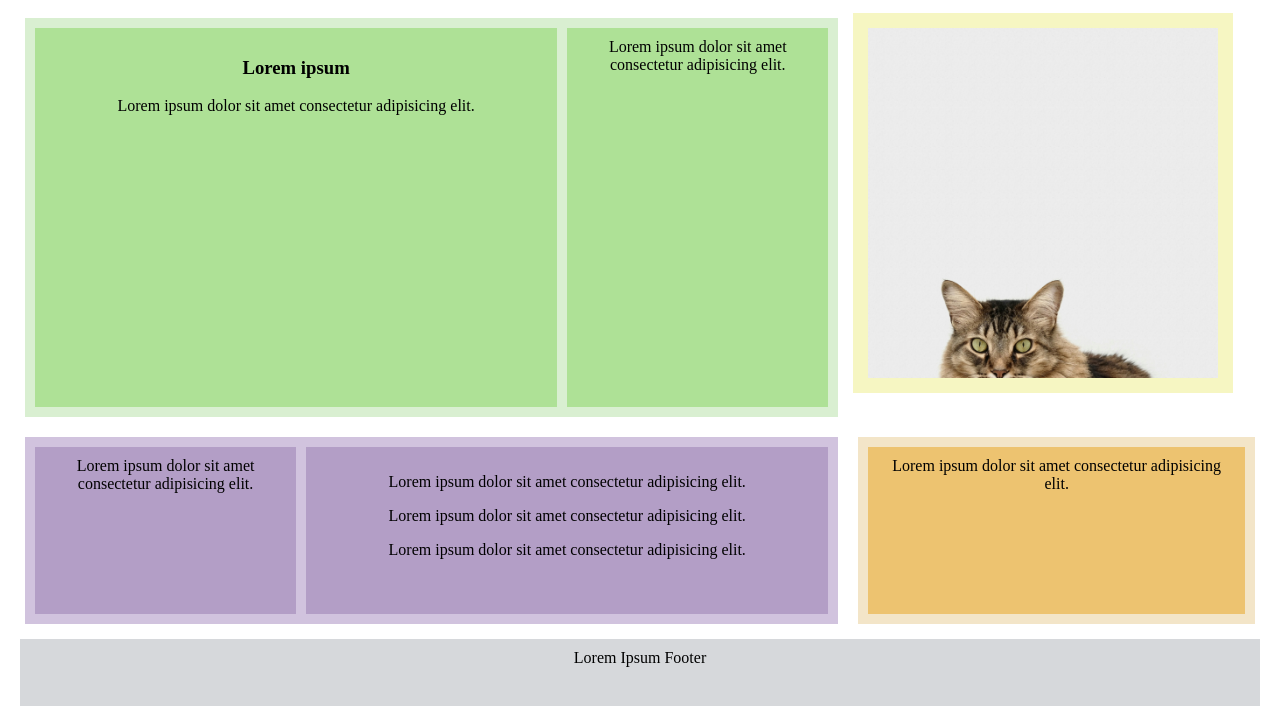
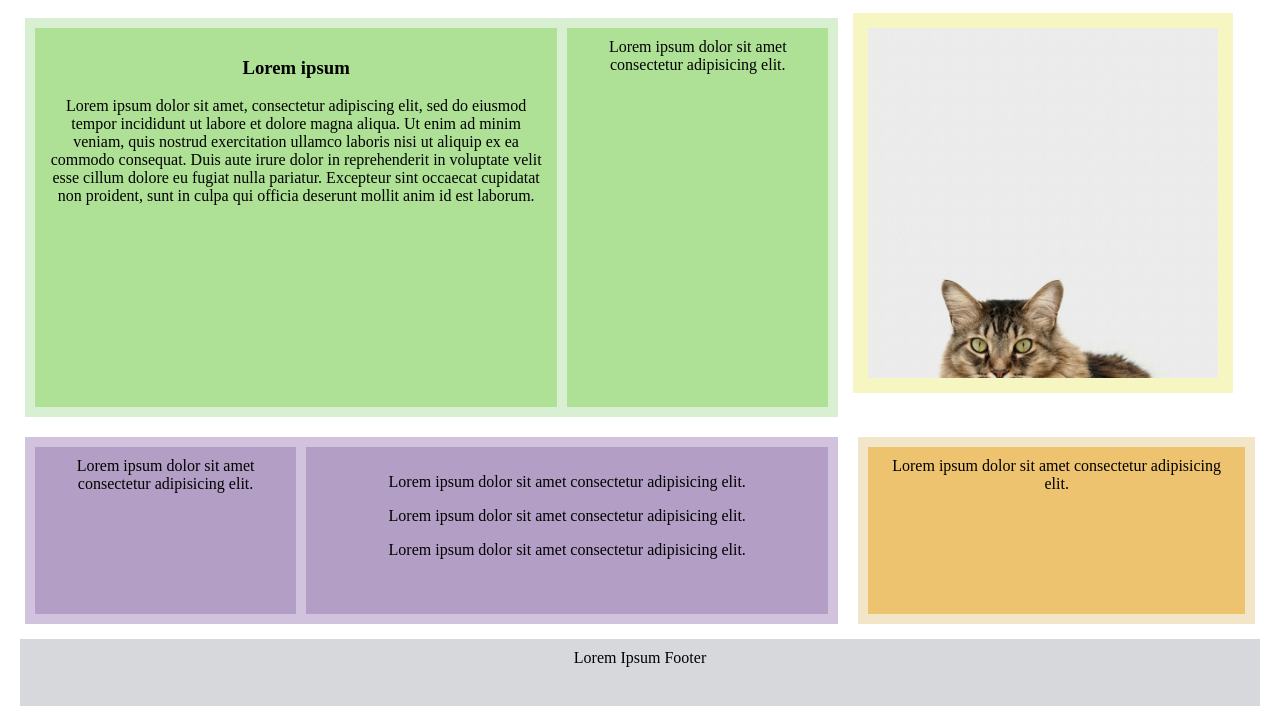
Before and after one commit to maijama/homework2, a plain HTML site: page index.html in a window 1280 px wide. Shown: the part 114-840 px from the top of the page. Drawn offline with Linux system fonts and the light colour scheme.

Commit message:
last touch

```diff
--- a/index.html
+++ b/index.html
@@ -16,7 +16,7 @@
         <section class="hero">
           <div class="hero-feature">
             <h3>Lorem ipsum</h3>
-            <p>Lorem ipsum dolor sit amet consectetur adipisicing elit.</p>
+            <p>Lorem ipsum dolor sit amet, consectetur adipiscing elit, sed do eiusmod tempor incididunt ut labore et dolore magna aliqua. Ut enim ad minim veniam, quis nostrud exercitation ullamco laboris nisi ut aliquip ex ea commodo consequat. Duis aute irure dolor in reprehenderit in voluptate velit esse cillum dolore eu fugiat nulla pariatur. Excepteur sint occaecat cupidatat non proident, sunt in culpa qui officia deserunt mollit anim id est laborum.</p>
           </div>
           <div class="hero-cta">Lorem ipsum dolor sit amet consectetur adipisicing elit.</div>
         </section>
```
